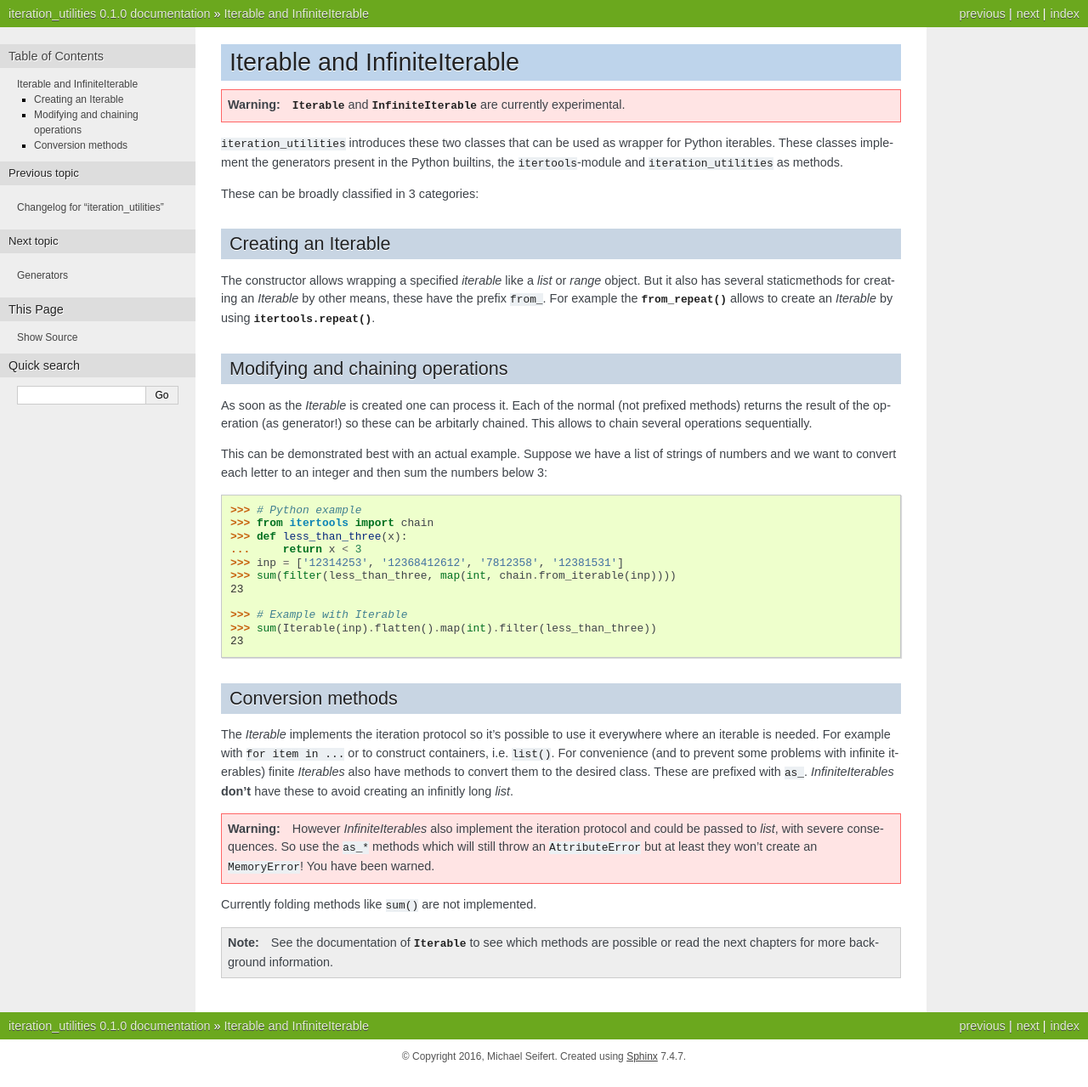
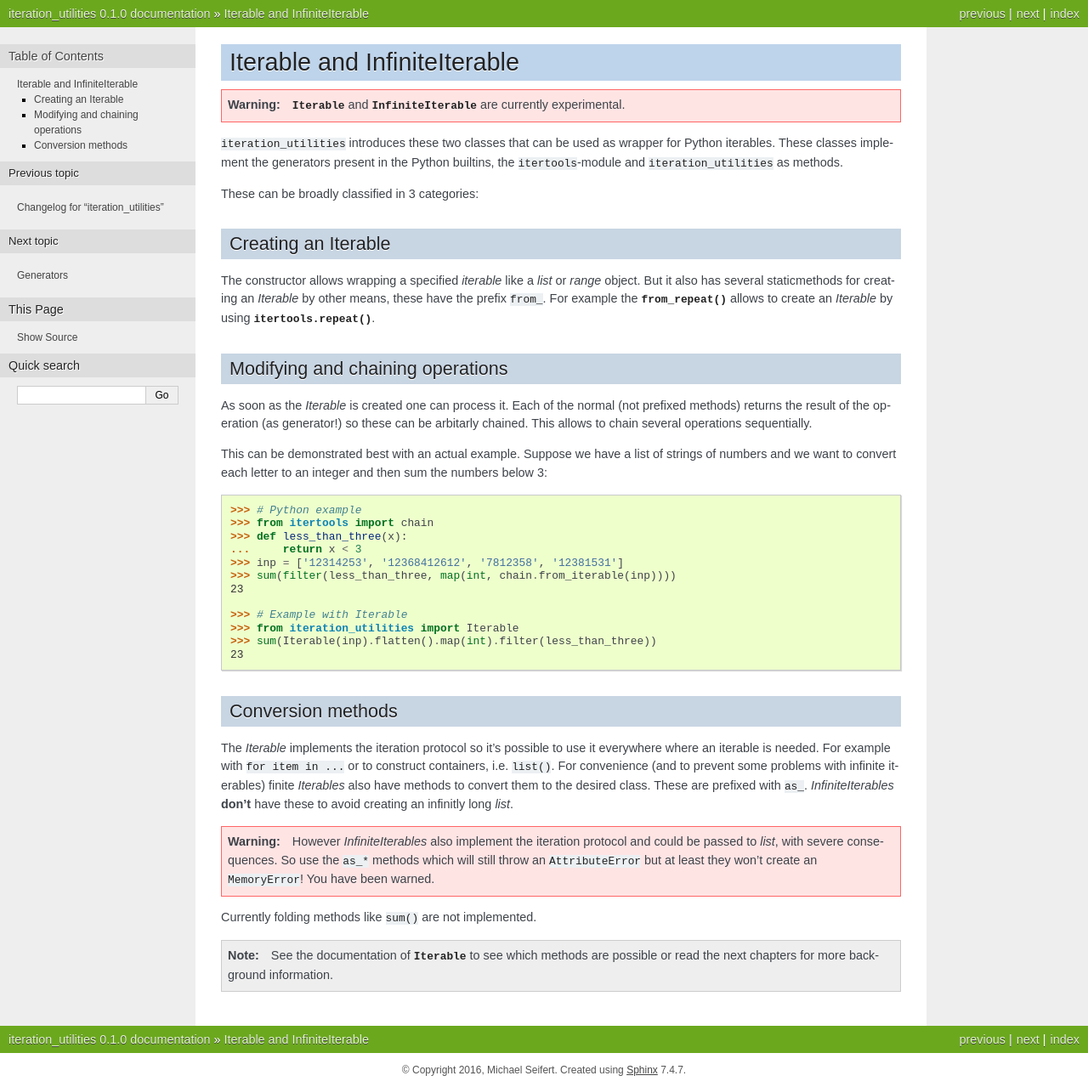
Before and after one commit to MSeifert04/iteration_utilities, a Sphinx documentation site: the page built from docs/iterable.rst, in a window 1280 px wide. Shown: the whole page at 85% size. Built offline with Sphinx 7.4.7, drawn with Linux system fonts in a browser that asks for light colours.

Commit message:
fixed missing import

```diff
--- a/docs/iterable.rst
+++ b/docs/iterable.rst
@@ -44,6 +44,7 @@ sum the numbers below 3::
     23
 
     >>> # Example with Iterable
+    >>> from iteration_utilities import Iterable
     >>> sum(Iterable(inp).flatten().map(int).filter(less_than_three))
     23
 
```
